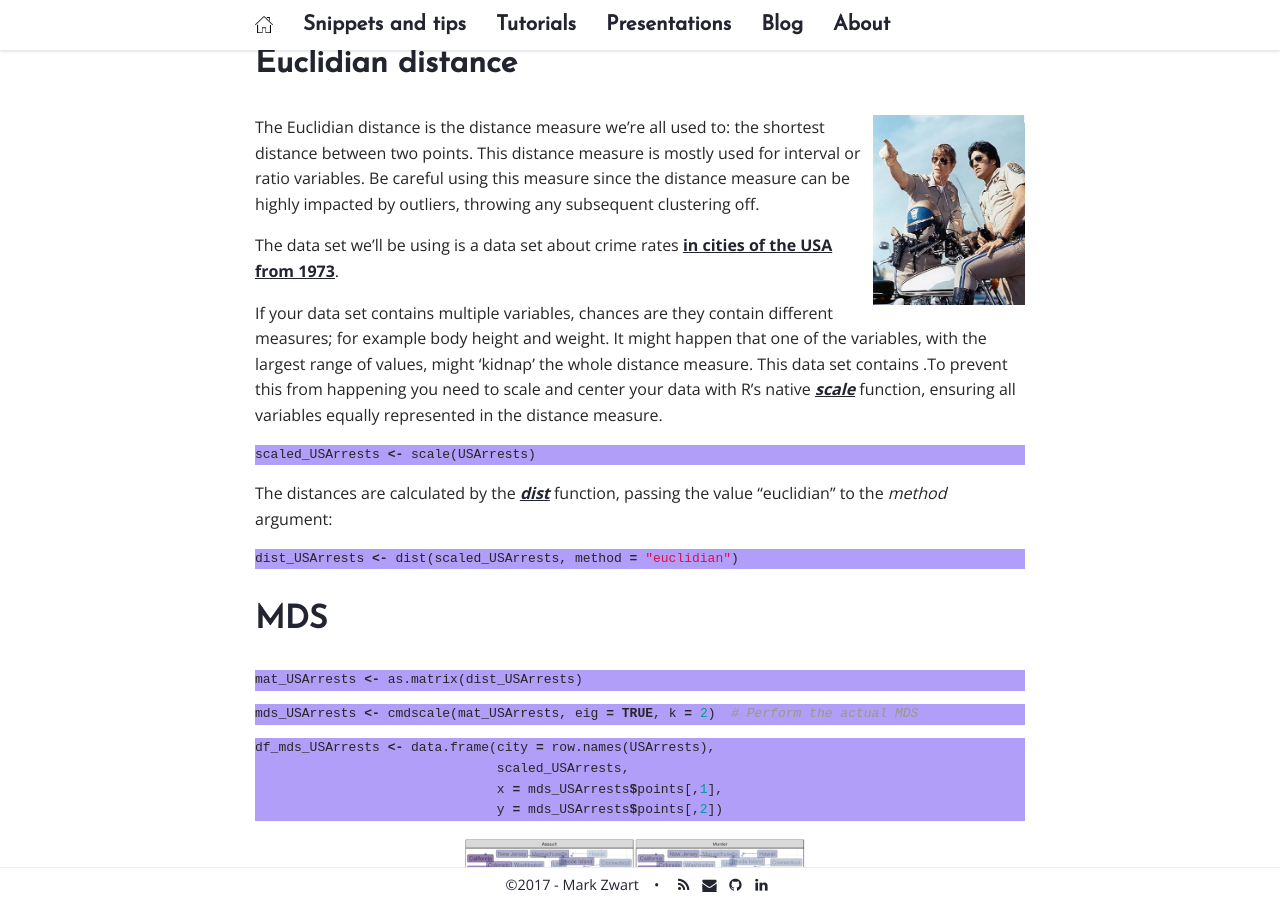
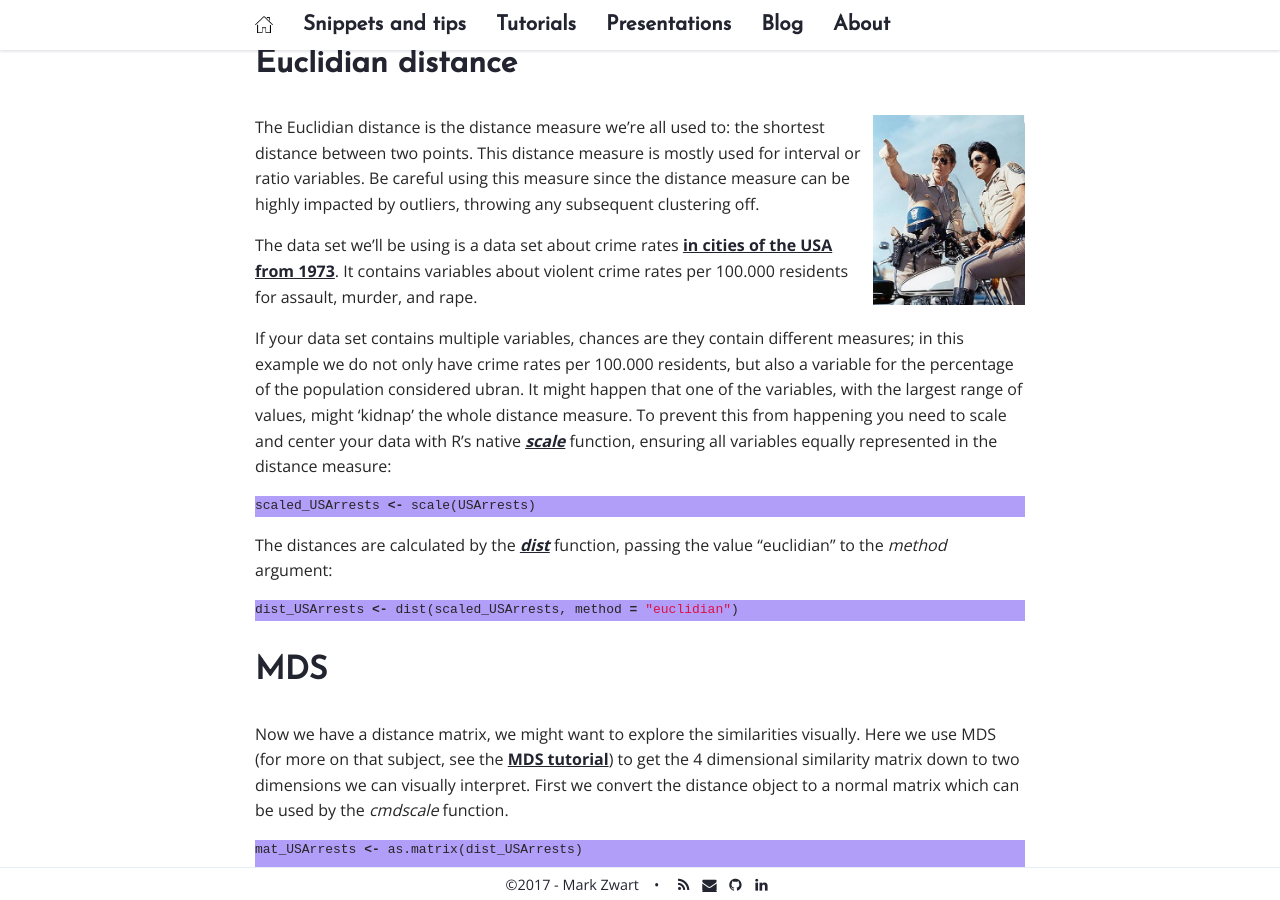
Before and after one commit to mark-me/mark-me.github.io, a Jekyll site: the page built from _pages/tutorials/distance-measures/distance-measures.md, in a window 1280 px wide and 900 px high, scrolled down 1096 px. Built offline with Jekyll 4.4.1, drawn with Linux system fonts in a browser that asks for light colours; nearby versions of some CDN libraries; comment, search, counter and statistics services are not loaded; some of the changed text lies outside the part shown.

Commit message:
Update distance-measures.md

````diff
--- a/_pages/tutorials/distance-measures/distance-measures.md
+++ b/_pages/tutorials/distance-measures/distance-measures.md
@@ -32,9 +32,9 @@
 
 The Euclidian distance is the distance measure we're all used to: the shortest distance between two points. This distance measure is mostly used for interval or ratio variables. Be careful using this measure since the distance measure can be highly impacted by outliers, throwing any subsequent clustering off.
 
-The data set we'll be using is a data set about crime rates [in cities of the USA from 1973](https://stat.ethz.ch/R-manual/R-devel/library/datasets/html/USArrests.html).
+The data set we'll be using is a data set about crime rates [in cities of the USA from 1973](https://stat.ethz.ch/R-manual/R-devel/library/datasets/html/USArrests.html). It contains variables about violent crime rates per 100.000 residents for assault, murder, and rape.
 
-If your data set contains multiple variables, chances are they contain different measures; for example body height and weight. It might happen that one of the variables, with the largest range of values, might 'kidnap' the whole distance measure. This data set contains .To prevent this from happening you need to scale and center your data with R's native _[scale](https://stat.ethz.ch/R-manual/R-devel/library/base/html/scale.html)_ function, ensuring all variables equally represented in the distance measure.
+If your data set contains multiple variables, chances are they contain different measures; in this example we do not only have crime rates per 100.000 residents, but also a variable for the percentage of the population considered ubran. It might happen that one of the variables, with the largest range of values, might 'kidnap' the whole distance measure. To prevent this from happening you need to scale and center your data with R's native _[scale](https://stat.ethz.ch/R-manual/R-devel/library/base/html/scale.html)_ function, ensuring all variables equally represented in the distance measure:
 ```r
 scaled_USArrests <- scale(USArrests)
 ```
@@ -45,20 +45,31 @@
 
 # MDS
 
+Now we have a distance matrix, we might want to explore the similarities visually. Here we use MDS (for more on that subject, see the [MDS tutorial](/mds/)) to get the 4 dimensional similarity matrix down to two dimensions we can visually interpret. First we convert the distance object to a normal matrix which can be used by the _cmdscale_ function.
 ```r
 mat_USArrests <- as.matrix(dist_USArrests)
-```
-```r
+
 mds_USArrests <- cmdscale(mat_USArrests, eig = TRUE, k = 2)  # Perform the actual MDS
 ```
+Then we combine the data set with the MDS solution to a data frame we can use for our plot:
 ```r
 df_mds_USArrests <- data.frame(city = row.names(USArrests),
                                scaled_USArrests,
                                x = mds_USArrests$points[,1],
                                y = mds_USArrests$points[,2])
 ```
-
-
+Since we want to see how all variables impacted the MDS solution we'll rotate the variables so they become different data sets we can use to make a plot for each variable, through ggplot's _facet_ function.
+```r
+df_mds_USArrests %<>%
+  gather(key = "variable", value = "values", -city, -x, -y)
+```
+Then we can finally create the plot. Note how the _values_ variable and _variables_ variable is used in the _facet_ function are used so we can get a look at the impact of all variables:
+```r
+ggplot(df_mds_USArrests, aes(x, y)) +
+  geom_jitter(aes(col = values, alpha = values)) +
+  geom_label_repel(aes(label = city, fill = values, alpha = values)) +
+  facet_wrap(~variable)
+```
 
 {:refdef: style="text-align: center;"}
 <a href="/_pages/tutorials/distance-measures/mds-euclidian.png" target="_blank">
````
